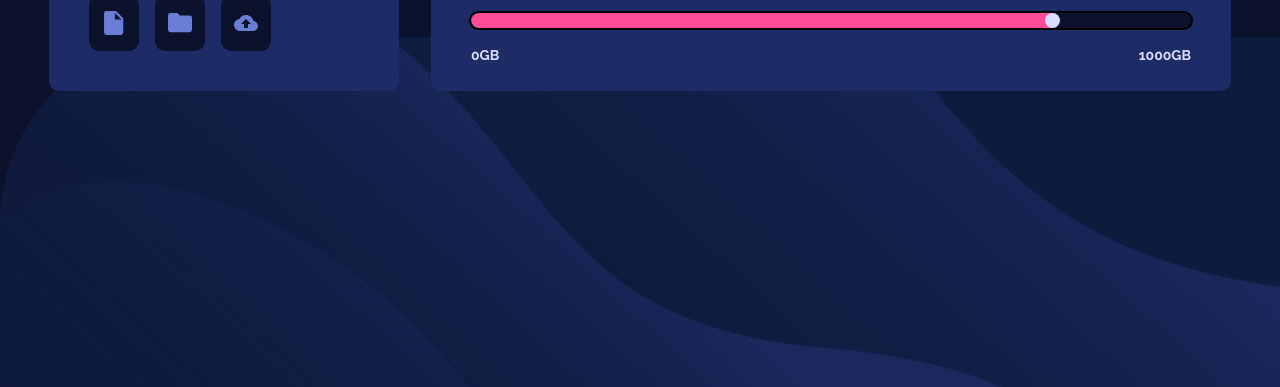
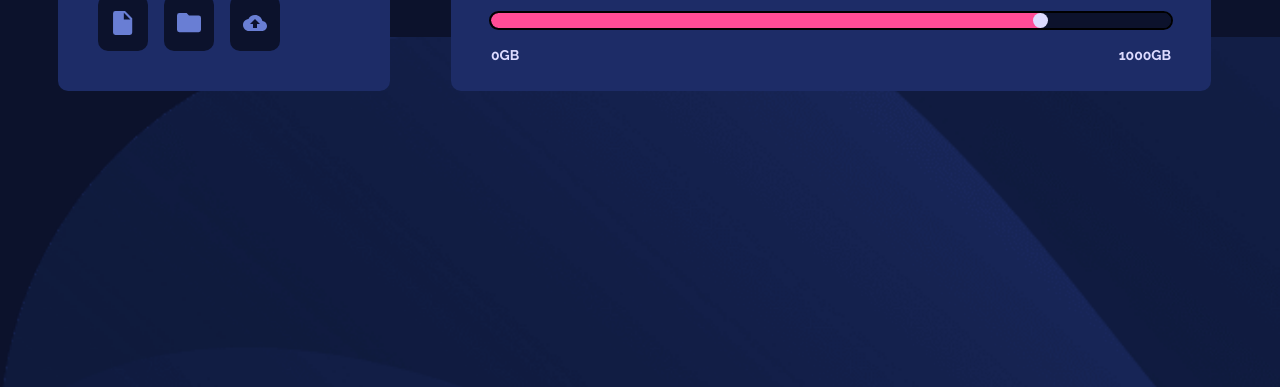
Before and after one commit to LucianEmanuel/Fylo-data-storage-component, a plain HTML site: page index.html in a window 1280 px wide. Shown: the part 413-800 px from the top of the page. Drawn offline with Linux system fonts and the light colour scheme.

Commit message:
changed media queries at 100px

```diff
--- a/style.css
+++ b/style.css
@@ -107,16 +107,16 @@ svg {
   text-transform: uppercase;
 }
 
-@media (min-width: 1200px) {
+@media (min-width: 1000px) {
   main {
     background: url(images/bg-desktop.png) no-repeat, var(--Very-Dark-Blue);
     background-position: 0px 450px;
-    background-size: contain;
-    grid-template-columns: 350px 800px;
+    background-size: cover;
+    grid-template-columns: minmax(200px, 350px) minmax(500px, 800px);
     gap: 2rem;
   }
   .card {
-    min-width: 100%;
+    min-width: 95%;
   }
   .card_2 {
     max-width: 100%;
```
